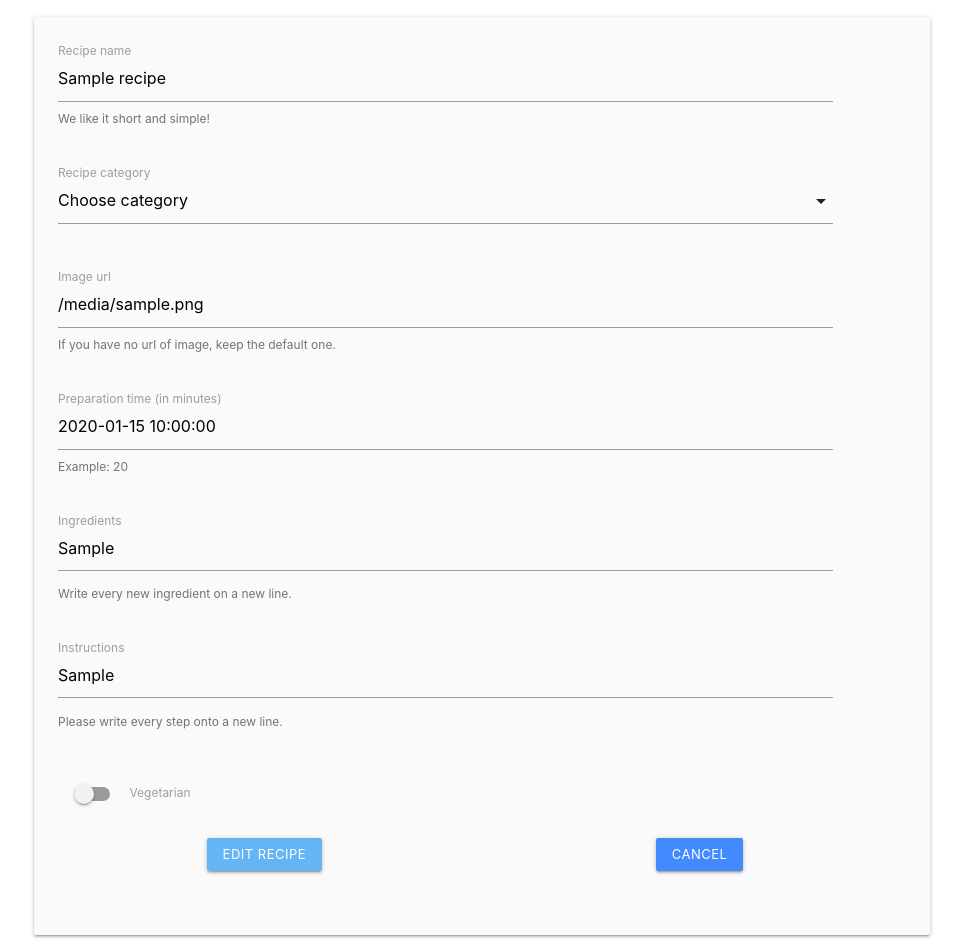
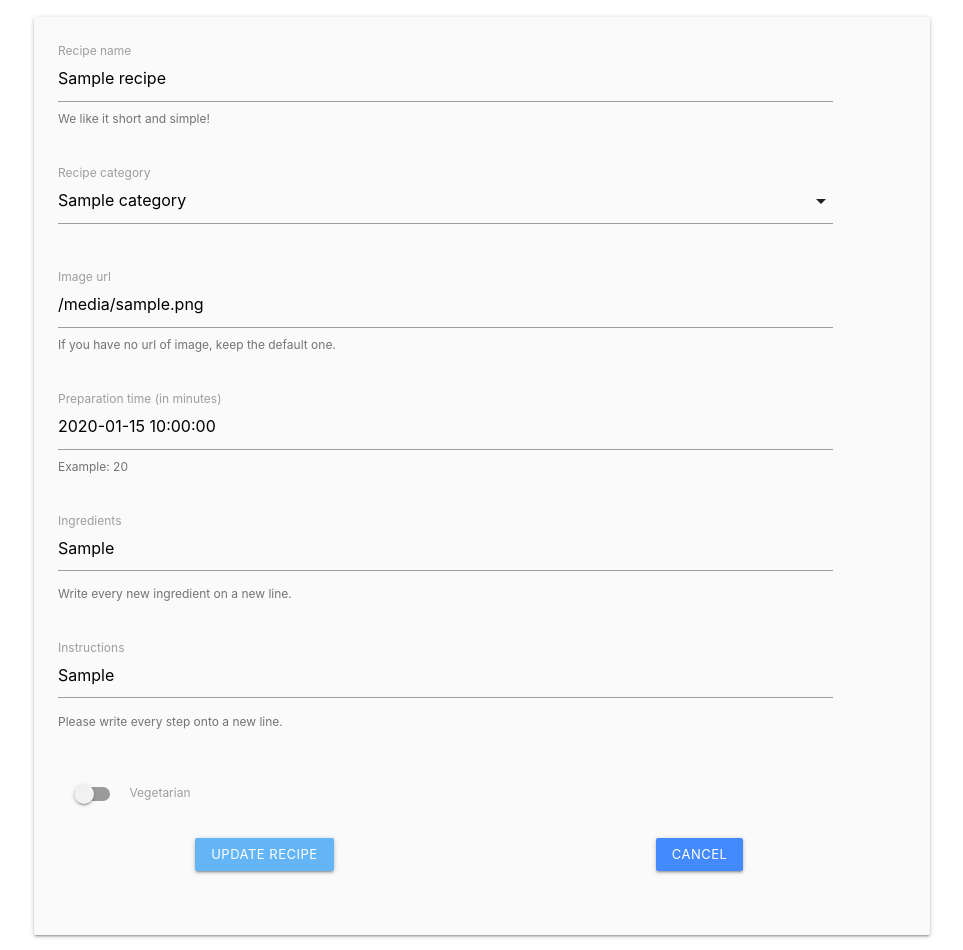
Before and after one commit to Code-Institute-Submissions/sami-sinnari-MilestoneProject3, a Flask app: template templates/edit_recipe.html in a window 1280 px wide. Shown: the part 142-1092 px from the top of the page, without its empty margins (158-1121 px from the left). Run offline with Flask 2, Linux system fonts and the light colour scheme; the template is opened without the code that fills it: most values are stand-ins (such as "Sample title", 1, 10 or a date in 2020); some libraries are stand-ins or nearby versions.

Commit message:
Add form vegetarian functionality and category

```diff
--- a/templates/edit_recipe.html
+++ b/templates/edit_recipe.html
@@ -19,7 +19,7 @@
                 <div class="row">
                     <div class="input-field col s11">
                         <select id="category_name" name="category_name" class="validate" required>
-                            <option value="" disabled selected>Choose category</option>
+                            <option value="" disabled>Choose category</option>
                             {% for category in categories %}
                             <option value="{{ category.category_name}}">{{ category.category_name}}</option>
                             {% endfor %}
@@ -70,7 +70,11 @@
                     <div class="input-field col s11">
                         <div class="switch">
                             <label for="is_vegetarian">
+                                {% if recipe.is_vegetarian == "on" %}
+                                <input type="checkbox" id="is_vegetarian" name="is_vegetarian" checked>
+                                {% else %}
                                 <input type="checkbox" id="is_vegetarian" name="is_vegetarian">
+                                {% endif %}
                                 <span class="lever"></span>
                                 Vegetarian
                             </label>
@@ -81,7 +85,7 @@
                 <!-- Submit button -->
                 <div class="row">
                     <div class="col s6 center-align">
-                        <button type="submit" class="btn-small custom-btn waves-effect blue lighten-2">Edit
+                        <button type="submit" class="btn-small custom-btn waves-effect blue lighten-2">Update
                             recipe</button>
                     </div>
                     <div class="col s6 center-align">
```
